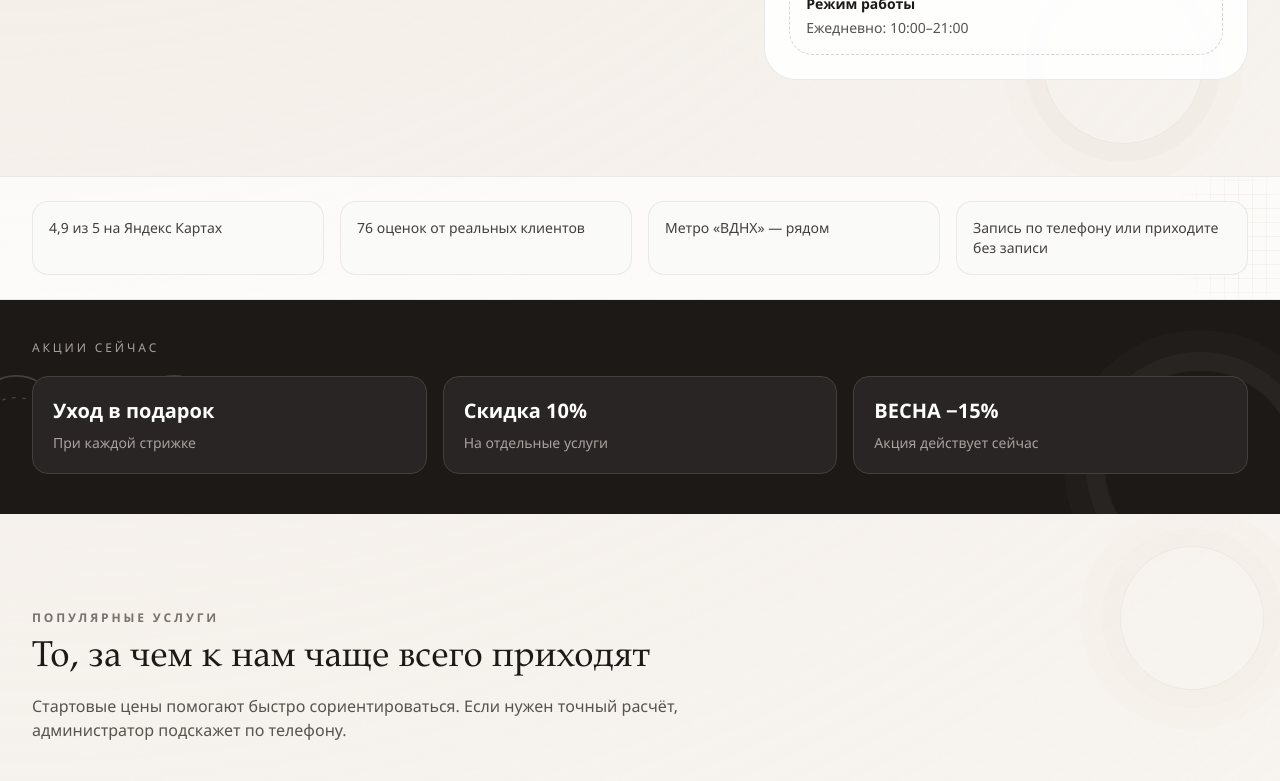
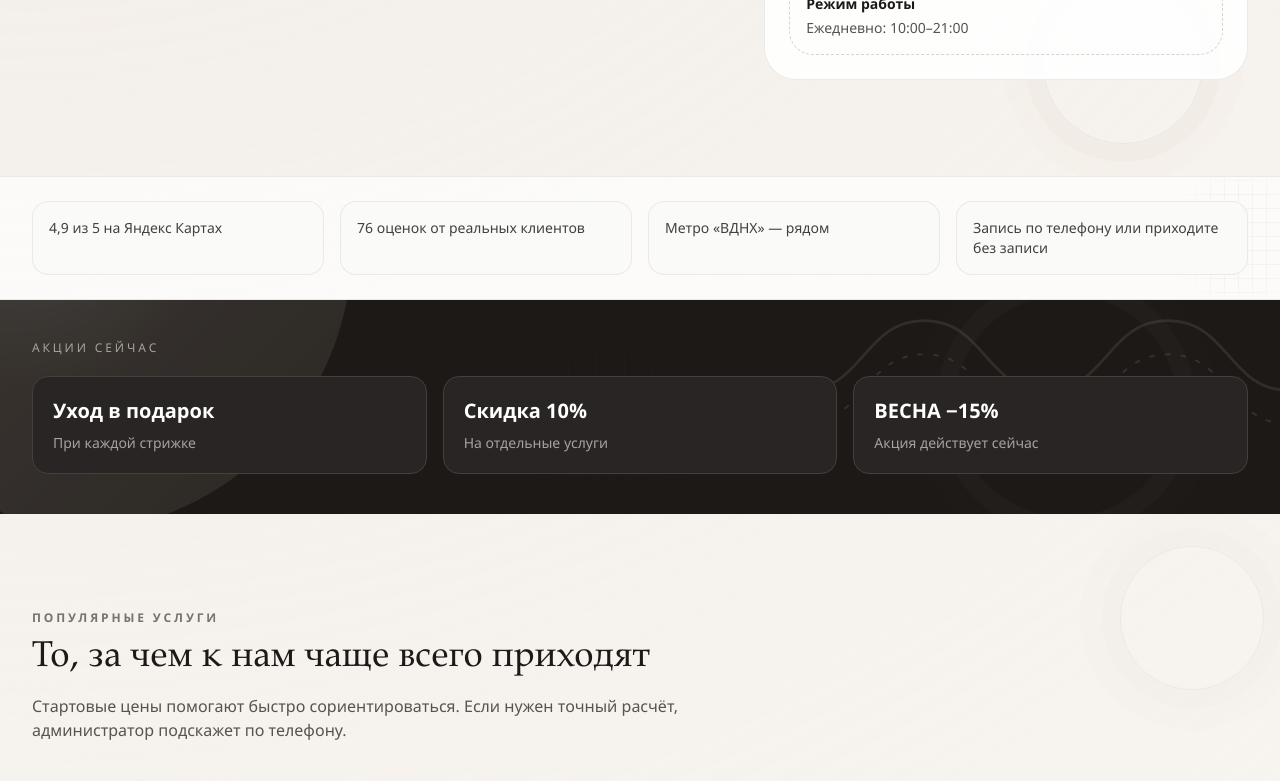
Before and after one commit to obnimaupopovodu-beep/beauty-salon, a Next.js app: page / in a window 1280 px wide. Shown: the part 964-1745 px from the top of the page. Built offline with nearby package versions, Linux system fonts and the light colour scheme; no server answers.

Commit message:
feat: add DarkParallaxLayer component + wrap all dark sections with parallax ornaments

```diff
--- a/app/page.tsx
+++ b/app/page.tsx
@@ -3,6 +3,7 @@ import { SectionTitle } from "@/components/section-title";
 import { BookingForm } from "@/components/booking-form";
 import { FaqAccordion } from "@/components/faq-accordion";
 import { AdvantagesSection } from "@/components/advantages-section";
+import { DarkParallaxLayer } from "@/components/dark-parallax-layer";
 import salonLogo from "@/imgs/icon.png";
 import imgInterier from "@/imgs/interier.webp";
 import imgHaircut from "@/imgs/haircut.webp";
@@ -23,7 +24,6 @@ import {
   trustPoints,
 } from "@/lib/site";
 
-// z-index:10 — фигуры поверх контента, но клики не перехватывают
 const O: React.CSSProperties = {
   position: "absolute",
   zIndex: 10,
@@ -65,7 +65,7 @@ export default function Page() {
         </header>
 
         <main id="top">
-          {/* ── Первый экран ─────────────────────────────────────────── */}
+          {/* Первый экран */}
           <section className="relative overflow-hidden">
             <div aria-hidden className="ornament-blob" style={{ ...O, left: "-4rem", top: "3rem", width: "18rem", height: "18rem", opacity: 0.65 }} />
             <div aria-hidden className="ornament-wave" style={{ ...O, right: "-3rem", top: "1rem", width: "28rem", height: "12rem", opacity: 0.55 }} />
@@ -104,7 +104,6 @@ export default function Page() {
                   </div>
                 </dl>
               </div>
-
               <aside className="relative z-20 flex flex-col gap-5 lg:pl-4">
                 <div className="relative overflow-hidden rounded-[2rem] border border-stone-200/80 shadow-sm" style={{ aspectRatio: "4/3" }}>
                   <Image src={imgInterier} alt="Интерьер салона красоты Шарм" fill className="object-cover" sizes="(max-width: 1024px) 100vw, 40vw" priority />
@@ -143,11 +142,10 @@ export default function Page() {
             </div>
           </section>
 
-          {/* Акции */}
+          {/* Акции — тёмная секция с параллаксом */}
           <section aria-label="Акции" className="relative overflow-hidden bg-stone-900 text-stone-100">
-            <div aria-hidden className="ornament-wave ornament-wave-dark" style={{ ...O, left: "-4rem", top: 0, width: "22rem", height: "12rem", opacity: 0.3 }} />
-            <div aria-hidden className="ornament-rings" style={{ ...O, bottom: "-3rem", right: "-1rem", width: "12rem", height: "12rem", opacity: 0.25 }} />
-            <div className="relative z-20 mx-auto max-w-7xl px-4 py-10 sm:px-6 lg:px-8">
+            <DarkParallaxLayer speed={0.25} />
+            <div className="relative z-10 mx-auto max-w-7xl px-4 py-10 sm:px-6 lg:px-8">
               <p className="text-xs uppercase tracking-[0.24em] text-stone-400">Акции сейчас</p>
               <div className="mt-5 grid gap-4 sm:grid-cols-3">
                 {promos.map((promo) => (
@@ -213,9 +211,10 @@ export default function Page() {
           {/* Преимущества */}
           <AdvantagesSection advantages={advantages} />
 
-          {/* О салоне */}
-          <section className="bg-stone-900 text-stone-100">
-            <div className="mx-auto grid max-w-7xl gap-0 px-0 lg:grid-cols-2">
+          {/* О салоне — тёмная секция с параллаксом */}
+          <section className="relative overflow-hidden bg-stone-900 text-stone-100">
+            <DarkParallaxLayer speed={0.3} />
+            <div className="relative z-10 mx-auto grid max-w-7xl gap-0 px-0 lg:grid-cols-2">
               <div className="relative min-h-[320px] overflow-hidden lg:min-h-[480px]">
                 <Image src={imgHaircut2} alt="Мастер за работой в салоне Шарм" fill className="object-cover object-center" sizes="50vw" loading="lazy" />
                 <div className="absolute inset-0 bg-gradient-to-r from-transparent to-stone-900/60 lg:bg-gradient-to-l" />
@@ -276,11 +275,10 @@ export default function Page() {
             </div>
           </section>
 
-          {/* Форма записи */}
+          {/* Форма записи — тёмная секция с параллаксом */}
           <section id="booking" className="relative overflow-hidden bg-stone-900 text-stone-100">
-            <div aria-hidden className="ornament-blob" style={{ ...O, left: "-5rem", bottom: "-4rem", width: "18rem", height: "18rem", opacity: 0.18 }} />
-            <div aria-hidden className="ornament-wave ornament-wave-dark" style={{ ...O, right: "-2rem", top: "2rem", width: "24rem", height: "13rem", opacity: 0.2 }} />
-            <div className="relative z-20 mx-auto grid max-w-7xl gap-8 px-4 py-16 sm:px-6 lg:grid-cols-[0.9fr_1.1fr] lg:px-8 lg:py-24">
+            <DarkParallaxLayer speed={0.22} />
+            <div className="relative z-10 mx-auto grid max-w-7xl gap-8 px-4 py-16 sm:px-6 lg:grid-cols-[0.9fr_1.1fr] lg:px-8 lg:py-24">
               <div>
                 <p className="text-xs uppercase tracking-[0.24em] text-stone-400">Форма записи</p>
                 <h2 className="mt-3 font-display text-4xl leading-tight sm:text-5xl">Запишитесь — администратор подтвердит удобное время</h2>
--- /dev/null
+++ b/components/dark-parallax-layer.tsx
@@ -0,0 +1,84 @@
+"use client";
+
+import { useRef } from "react";
+import { motion, useScroll, useTransform } from "framer-motion";
+
+/**
+ * Параллакс-слой для тёмных секций.
+ * Фигуры движутся в противоположном направлении скролла — создают эффект глубины.
+ * speed: 0.0 — нет движения, 1.0 — максимальное смещение
+ */
+export function DarkParallaxLayer({ speed = 0.28 }: { speed?: number }) {
+  const ref = useRef<HTMLDivElement>(null);
+
+  const { scrollYProgress } = useScroll({
+    target: ref,
+    offset: ["start end", "end start"],
+  });
+
+  // При скролле сверху вниз (progress 0→1) слой идёт вверх (отрицательный translateY)
+  const y = useTransform(scrollYProgress, [0, 1], ["0%", `${-speed * 100}%`]);
+
+  return (
+    <div
+      ref={ref}
+      aria-hidden
+      className="pointer-events-none absolute inset-0 overflow-hidden"
+      style={{ zIndex: 0 }}
+    >
+      <motion.div
+        style={{ y }}
+        className="absolute inset-0"
+      >
+        {/* Большой блоб слева-снизу */}
+        <div
+          className="ornament-blob"
+          style={{
+            position: "absolute",
+            left: "-6rem",
+            bottom: "-4rem",
+            width: "28rem",
+            height: "28rem",
+            opacity: 0.18,
+          }}
+        />
+        {/* Волна справа-сверху */}
+        <div
+          className="ornament-wave ornament-wave-dark"
+          style={{
+            position: "absolute",
+            right: "-4rem",
+            top: "-2rem",
+            width: "34rem",
+            height: "16rem",
+            opacity: 0.16,
+          }}
+        />
+        {/* Кольца справа-снизу */}
+        <div
+          className="ornament-rings"
+          style={{
+            position: "absolute",
+            right: "8%",
+            bottom: "-3rem",
+            width: "14rem",
+            height: "14rem",
+            opacity: 0.12,
+          }}
+        />
+        {/* Сетка в центре */}
+        <div
+          className="ornament-mesh"
+          style={{
+            position: "absolute",
+            left: "40%",
+            top: "30%",
+            width: "12rem",
+            height: "12rem",
+            opacity: 0.1,
+          }}
+        />
+      </motion.div>
+    </div>
+  );
+}
```
